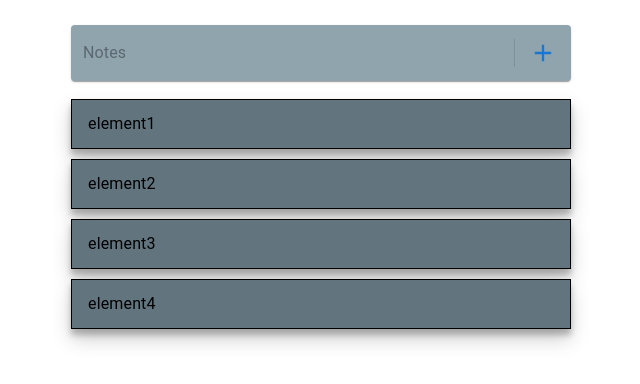
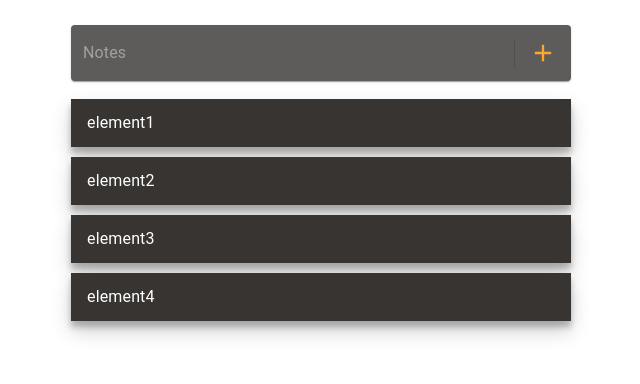
Before and after one commit to MATwiY/guild-place, a React (Create React App) app: page / in a window 1280 px wide. Shown: the top 384 px of the page, without its empty margins (319-959 px from the left). Built offline with nearby package versions, Linux system fonts and the light colour scheme.

Commit message:
style: add style to todo-list

```diff
--- a/src/modules/Dashboard/components/ToDoList/ToDoList.module.scss
+++ b/src/modules/Dashboard/components/ToDoList/ToDoList.module.scss
@@ -7,15 +7,24 @@ body {
   margin-top: 25px;
   display: flex;
   column-gap: 16px;
+  color: white;
 
   .inputBox {
-    background-color: #90a4ae;
+    background-color: #5e5b5b;
+
+    ::placeholder {
+      color: white;
+    }
+  }
+
+  .addTodoButton {
+    color: #FFA62B;
   }
 }
 
 .listElement {
-  border: solid 1px black;
   margin-top: 10px;
-  background-color: #62757f;
+  background-color: #383431;
+  color: white;
   box-shadow: 0 10px 20px rgba(0, 0, 0, 0.19), 0 6px 6px rgba(0, 0, 0, 0.23);
 }
--- a/src/modules/Dashboard/components/ToDoList/ToDoList.tsx
+++ b/src/modules/Dashboard/components/ToDoList/ToDoList.tsx
@@ -29,9 +29,15 @@ export const ToDoList: React.FC = () => {
               value={message} onChange={(event) => setMessage(event.target.value)}
             />
             <Divider sx={{ height: 28, m: 0.5 }} orientation="vertical" />
-            <IconButton color="primary" sx={{ p: '10px' }} size="large"
+            <IconButton sx={{ p: '10px' }} size="large"
               className={styles.addTodoButton}
-              onClick={() => { if (message != "" || !/^[ ]*$/.test(message)) { setMessages((prev) => [...prev, message]); setMessage("") } }}>
+              onClick={() => {
+                if (message != " " && message.trim().length > 0) {
+                  setMessages((prev) => [...prev, message]); setMessage("")
+                } else {
+                  setMessage("");
+                }
+              }}>
               <AddIcon fontSize="inherit" />
             </IconButton>
           </Paper>
```
